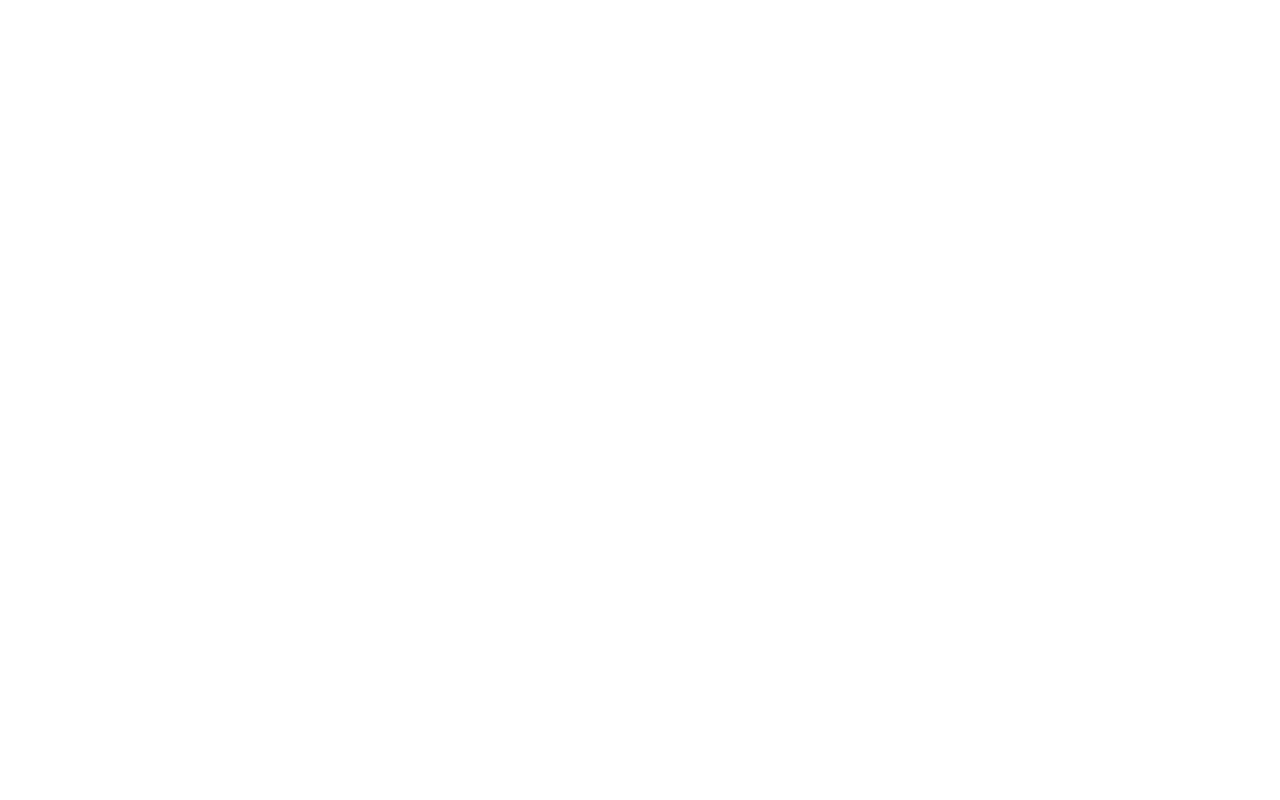
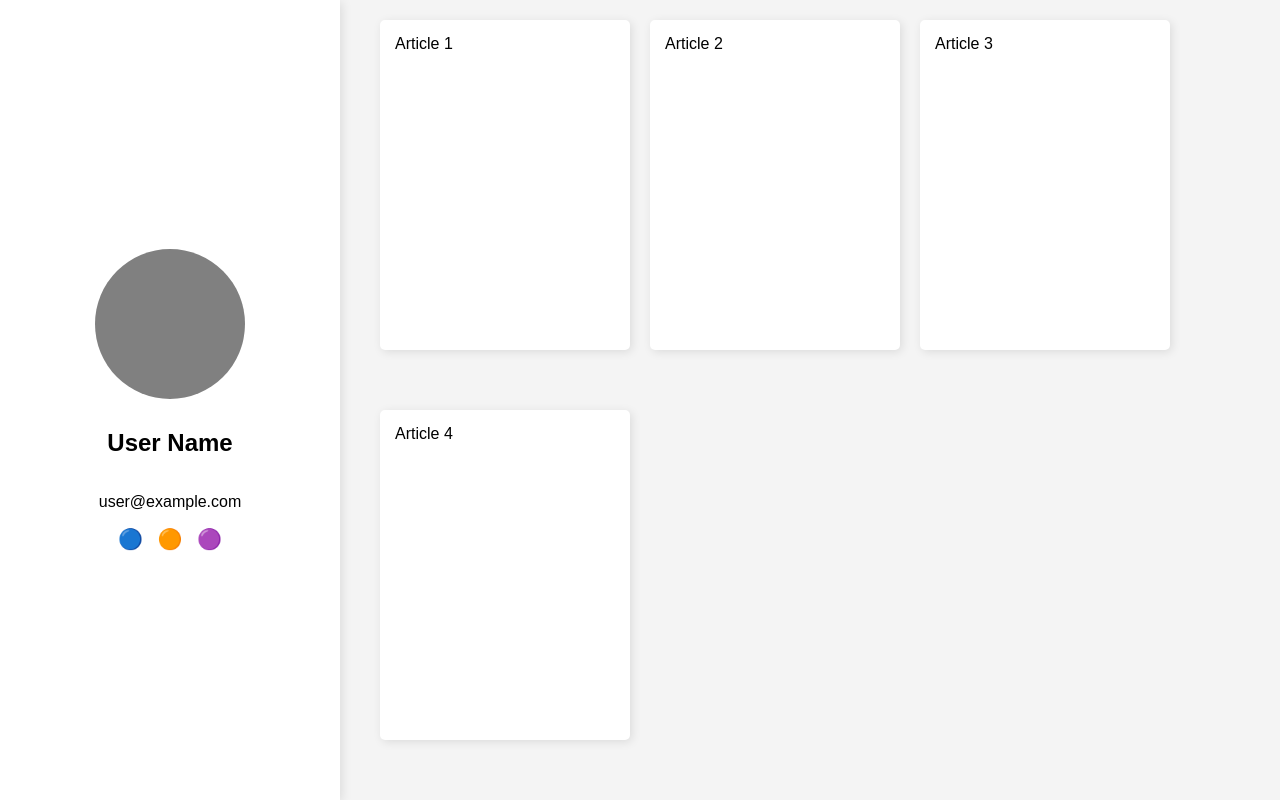
Before and after one commit to mikadolli3/portfolio, a plain HTML site: page governali-setup/blog.html in a window 1280 px wide. Drawn offline with Linux system fonts and the light colour scheme.

Commit message:
Add files via upload

```diff
--- a/governali-setup/_SASS/global.scss
+++ /dev/null
@@ -1 +0,0 @@
-/* CSS Document */
--- a/governali-setup/blog.html
+++ b/governali-setup/blog.html
@@ -1,10 +1,80 @@
-<!doctype html>
-<html>
+<!DOCTYPE html>
+<html lang="en">
 <head>
-<meta charset="UTF-8">
-<title>Untitled Document</title>
+    <meta charset="UTF-8">
+    <meta name="viewport" content="width=device-width, initial-scale=1.0">
+    <title>Simple Blog Page</title>
+    <style>
+        body {
+            font-family: Arial, sans-serif;
+            display: flex;
+            margin: 0;
+            padding: 0;
+            background-color: #f4f4f4;
+            height: 100vh;
+        }
+        .sidebar {
+            width: 300px;
+            background: #fff;
+            padding: 20px;
+            text-align: center;
+            box-shadow: 2px 2px 10px rgba(0, 0, 0, 0.1);
+            position: fixed;
+            left: 0;
+            top: 0;
+            bottom: 0;
+            display: flex;
+            flex-direction: column;
+            align-items: center;
+            justify-content: center;
+        }
+        .profile-pic {
+            width: 150px;
+            height: 150px;
+            border-radius: 50%;
+            background: gray;
+            display: block;
+            margin-bottom: 10px;
+        }
+        .social-icons a {
+            margin: 0 5px;
+            text-decoration: none;
+            font-size: 20px;
+        }
+        .content {
+            width: 940px;
+            margin-left: 360px;
+            display: flex;
+            flex-wrap: wrap;
+            gap: 20px;
+            padding: 20px;
+        }
+        .card {
+            width: 220px;
+            height: 300px;
+            background: white;
+            padding: 15px;
+            box-shadow: 2px 2px 10px rgba(0, 0, 0, 0.1);
+            border-radius: 5px;
+        }
+    </style>
 </head>
-
 <body>
+    <div class="sidebar">
+        <div class="profile-pic"></div>
+        <h2>User Name</h2>
+        <p>user@example.com</p>
+        <div class="social-icons">
+            <a href="#">🔵</a>
+            <a href="#">🟠</a>
+            <a href="#">🟣</a>
+        </div>
+    </div>
+    <div class="content">
+        <div class="card">Article 1</div>
+        <div class="card">Article 2</div>
+        <div class="card">Article 3</div>
+        <div class="card">Article 4</div>
+    </div>
 </body>
 </html>
```
Also changed, not shown: governali-setup/_layouts/design.html (added, +70 -0 lines), governali-setup/_SASS/sidebar.css (added).
